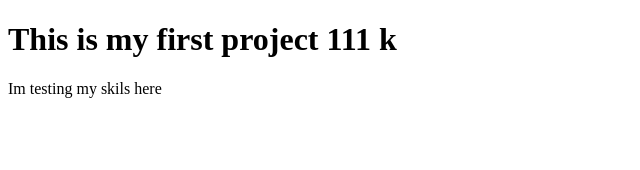
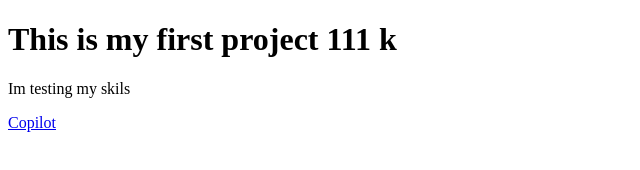
Before and after one commit to VoloshchukVlad/my-first-project, a plain HTML site: page index.html in a window 1280 px wide. Shown: the full height of the page, 0-640 px from the left. Drawn offline with Linux system fonts and the light colour scheme.

```diff
--- a/index.html
+++ b/index.html
@@ -8,7 +8,7 @@
   <body>
     <!-- <h1>This is my first project</h1 -->
         <h1>This is my first project 111  k</h1
-            <p> Im testing my skils here </p>
-            <a href="https://copilot.microsoft.com/" target="_blank>"></a>
+            <p> Im testing my skils </p>
+            <a href="https://copilot.microsoft.com/" target="_blank>">Copilot </a>
   </body>
 </html>
```
